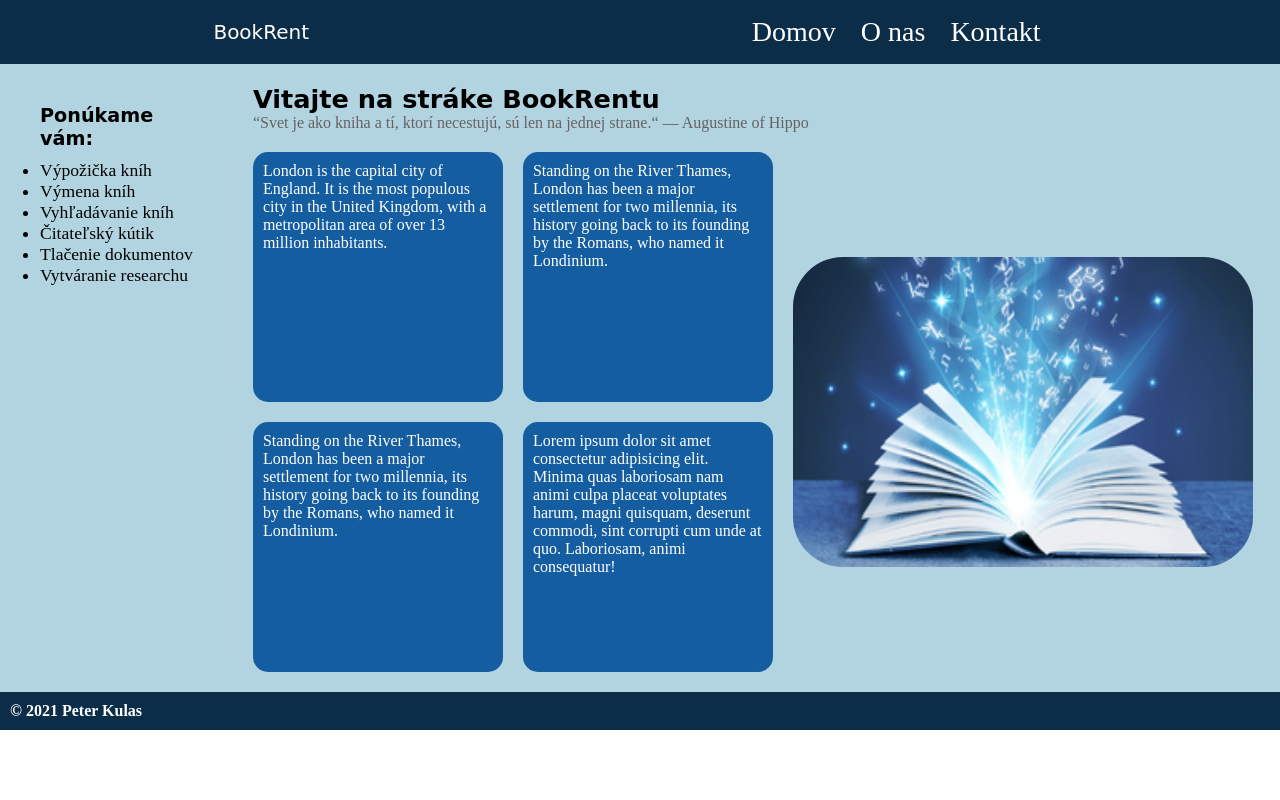
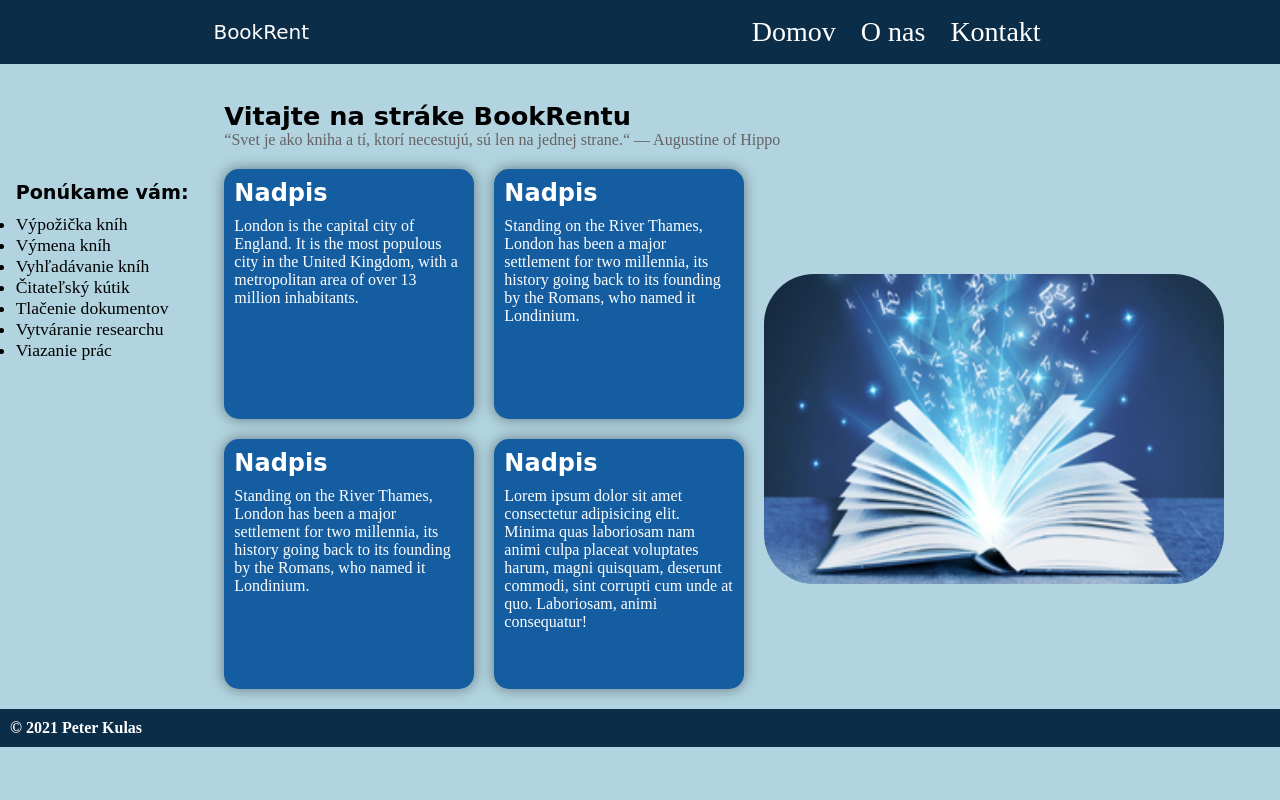
Before and after one commit to PeterKulas/VAII_Semestr-lnaPr, a PHP site: page / in a window 1280 px wide. Run offline with PHP 8.4, Linux system fonts and the light colour scheme.

Commit message:
background-color

```diff
--- a/Checkpoint1/index.html
+++ b/Checkpoint1/index.html
@@ -9,7 +9,7 @@
     <title>Book rent</title>
 </head>
 
-<body>
+<body style="background-color: #b1d4e0">
 
     <header>
         <div class="navbar-container">
@@ -33,6 +33,7 @@
                 <li>Čitateľský kútik</li>
                 <li>Tlačenie dokumentov</li>
                 <li>Vytváranie researchu</li>
+                <li>Viazanie prác</li>
             </ul>
         </nav>
 
@@ -46,21 +47,25 @@
             <div class="container">
                 <div class="index-boxes">
                     <div class="box">
+                        <h2>Nadpis</h2>
                         London is the capital city of England. It is the most populous city in the United Kingdom, with
                         a
                         metropolitan area of over 13 million inhabitants.
                     </div>
                     <div class="box">
+                        <h2>Nadpis</h2>
                         Standing on the River Thames, London has been a major settlement for two millennia, its history
                         going
                         back to its founding by the Romans, who named it Londinium.
                     </div>
                     <div class="box">
+                        <h2>Nadpis</h2>
                         Standing on the River Thames, London has been a major settlement for two millennia, its history
                         going
                         back to its founding by the Romans, who named it Londinium.
                     </div>
                     <div class="box">
+                        <h2>Nadpis</h2>
                         Lorem ipsum dolor sit amet consectetur adipisicing elit. Minima quas laboriosam nam animi culpa
                         placeat
                         voluptates harum, magni quisquam, deserunt commodi, sint corrupti cum unde at quo. Laboriosam,
--- a/Checkpoint1/style.css
+++ b/Checkpoint1/style.css
@@ -24,7 +24,7 @@ body {
 }
 
 .navbar-container span {
-  font-family: cursive;
+  font-family: cursive, Verdana, Geneva, Tahoma, sans-serif;
 }
 
 .navbar-list {
@@ -58,18 +58,18 @@ body {
 /*********** Index Styles **********/
 section {
   display: flex;
-  background-color: #b1d4e0;
-  justify-content: space-around;
+  justify-content: space-evenly;
+  margin-top: 17px;
 }
 
 section nav {
-  padding: 40px;
+  padding-top: 100px;
   justify-content: center;
 }
 
 nav span {
   display: block;
-  font-family: cursive;
+  font-family: cursive, Verdana, Geneva, Tahoma, sans-serif;
   font-weight: bold;
   font-size: 120%;
   margin-bottom: 10px;
@@ -94,7 +94,7 @@ nav span {
 
 .index-welcome h1 {
   font-size: 160%;
-  font-family: cursive;
+  font-family: cursive, Verdana, Geneva, Tahoma, sans-serif;
 }
 
 .index-welcome label {
@@ -124,6 +124,12 @@ nav span {
   background-color: #145da0;
   border-radius: 15px;
   padding: 10px;
+  box-shadow: 0px 0px 13px 1px rgba(0, 0, 0, 0.38);
+}
+
+.box h2 {
+  font-family: cursive, Verdana, Geneva, Tahoma, sans-serif;
+  margin-bottom: 10px;
 }
 
 section img {
@@ -156,7 +162,7 @@ section img {
   align-items: center;
   height: fit-content;
   width: auto;
-  background-color: #54a1d4;
+  background-color: #b1d4e0;
   padding: 56.5px 0;
 }
 
```
